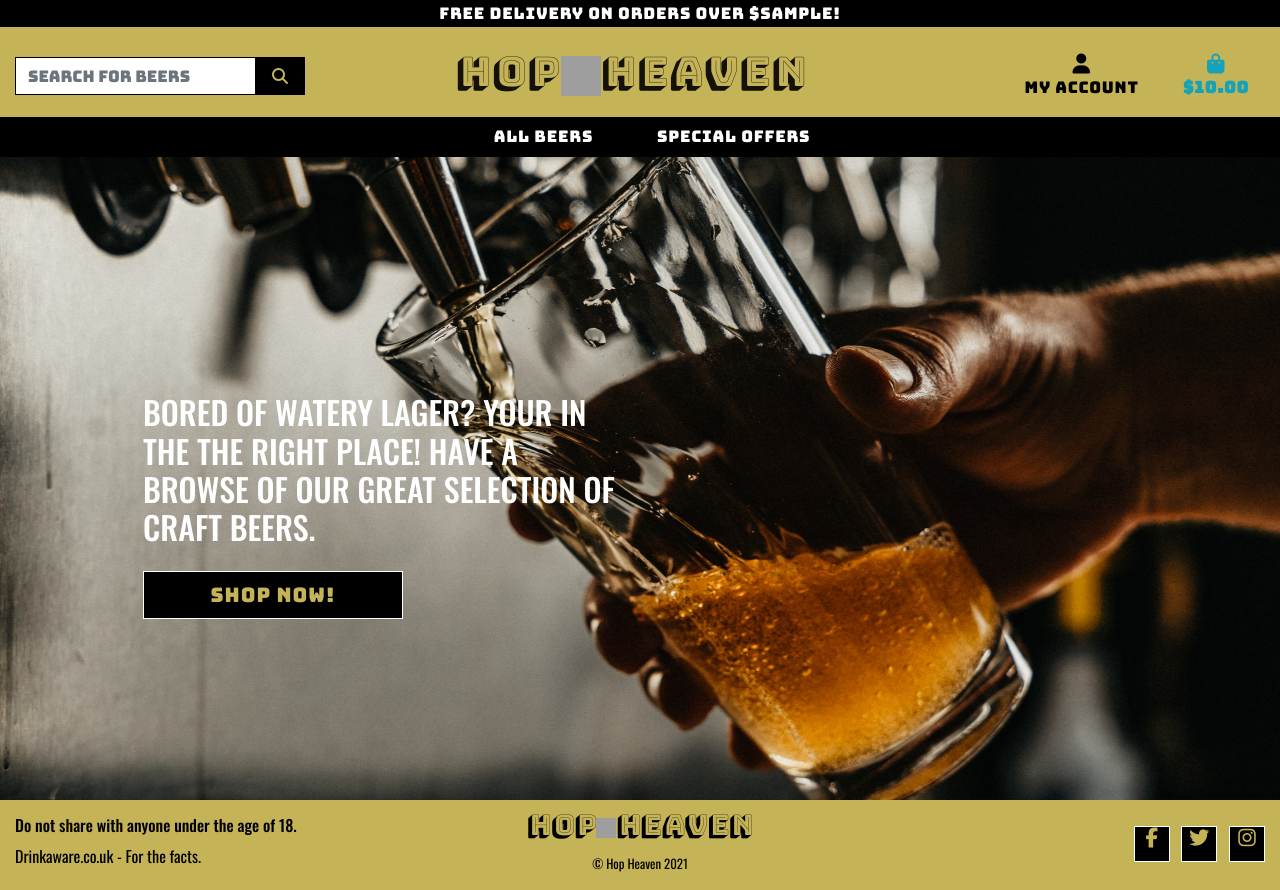
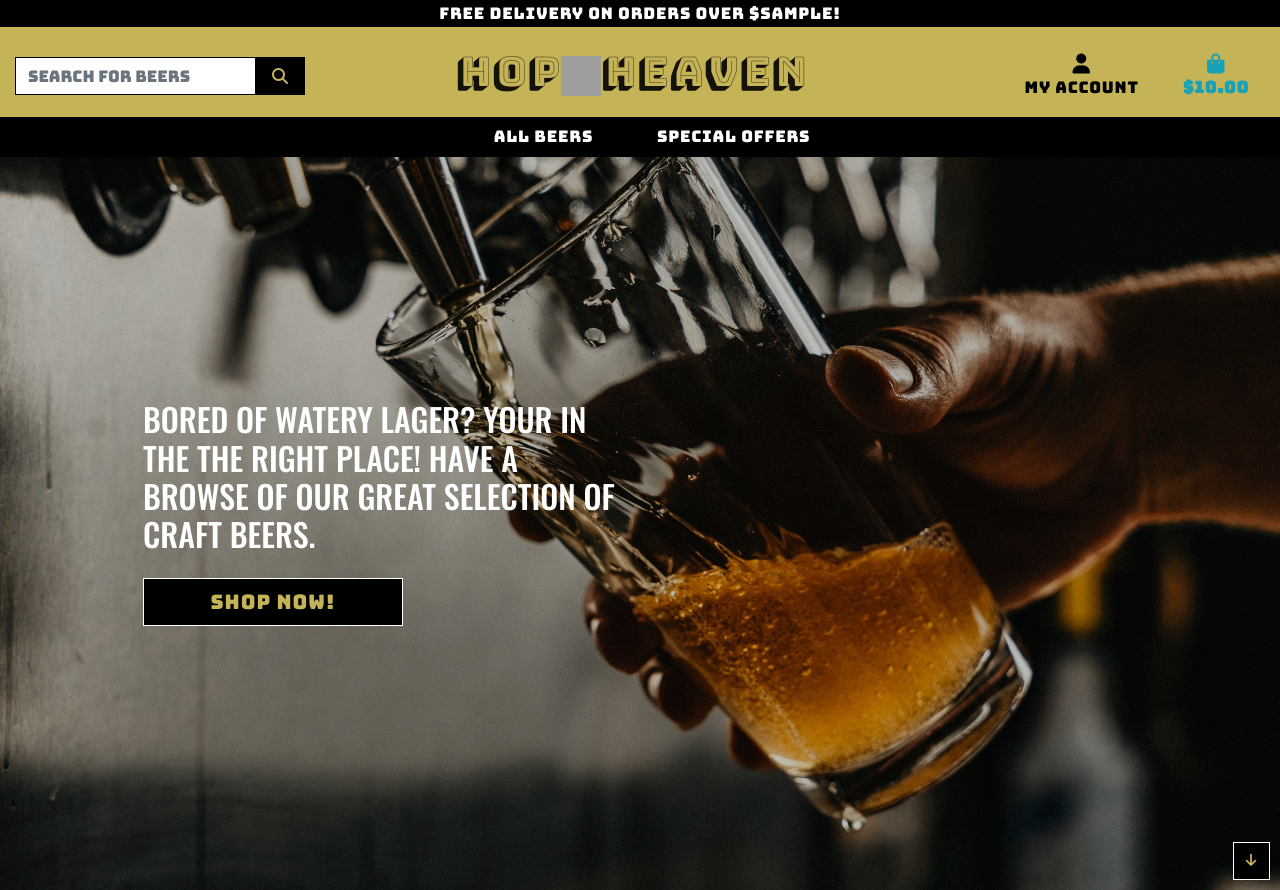
Before and after one commit to lukehanson2429/hop-heaven, a Django app: template home/templates/home/index.html in a window 1280 px wide. Run offline with Django 3.2, Linux system fonts and the light colour scheme; the template is opened without the code that fills it: most values are stand-ins (such as "Sample title", 1, 10 or a date in 2020); some libraries are stand-ins or nearby versions; some web fonts are replaced; grey boxes are pictures that could not be loaded.

Commit message:
css styling added to home-image

```diff
--- a/home/templates/home/index.html
+++ b/home/templates/home/index.html
@@ -1,18 +1,11 @@
 {% extends "base.html" %}
 {% load static %}
 
-{% block page_header %}
-    <div class="container header-container">
-        <div class="row">
-            <div class="col"></div>
-        </div>
-    </div>
-{% endblock %}
 
 {% block content %}
 <div class="home-image">
-<div class="container content h-100">
-    <div class="row h-100">
+<div class="container h-100">
+    <div class="row h-100 home-content">
         <div class="col-7 col-md-6 my-auto">
             <h2 class="uppercase-font text-content">
                 Bored of watery lager? Your in the the right Place!
@@ -25,8 +18,8 @@
             </div>
         </div>
     </div>
-        <!-- Button to add! <button class="btn btn-md btn-custom btn-pos rounded-0"><i class="fa fa-arrow-down fa-sm"
-            aria-hidden="true"></i></button> -->
 </div>
+<button class="btn btn-md btn-custom btn-pos rounded-0"><i class="fa fa-arrow-down fa-sm"
+    aria-hidden="true"></i></button>
 </div>
 {% endblock %}
--- a/static/css/base.css
+++ b/static/css/base.css
@@ -1,6 +1,7 @@
 @import url('https://fonts.googleapis.com/css2?family=Bungee&family=Bungee+Inline&family=Bungee+Shade&family=Oswald:wght@200;300;400;500;600;700&display=swap');
 
 
+body,
 html {
     height: 100%;
     overflow-x: hidden;
@@ -11,17 +12,13 @@ html {
     color: white;
 }
 
+.home-content {
+    padding-top: 160px;
+}
+
 header {
     font-family: 'Bungee', cursive;
     letter-spacing: 0.05em;
-}
-
-.overlay {
-    background-color: black;
-}
-
-.header-container {
-    padding-top: 155px;
 }
 
 .icon {
@@ -63,7 +60,17 @@ header {
 .home-image {
     background: url('/static/images/home_page_hopheaven.jpg') no-repeat center center fixed;
     background-size: cover;
-    height: calc(100vh - 164px);
+    height: 100vh;
+    background-color: rgba(0, 0, 0, 0.2);
+    background-blend-mode: multiply;
+    animation: toColor 2s;
+}
+@keyframes toColor {
+    0%    { -webkit-filter: grayscale(100%); filter: grayscale(100%); }
+    25%   { -webkit-filter: grayscale(75%); filter: grayscale(75%); }
+    50%   { -webkit-filter: grayscale(50%); filter: grayscale(50%); }
+    75%   { -webkit-filter: grayscale(25%); filter: grayscale(25%); }
+    100%  { -webkit-filter: grayscale(0%); filter: grayscale(0%); }
 }
 
 .uppercase-font {
@@ -112,7 +119,6 @@ header {
     width: 100%;
     background: #C5B358;
     color: #000;
-    position: absolute;
     font-family: 'Oswald', sans-serif;
   }
 
```
